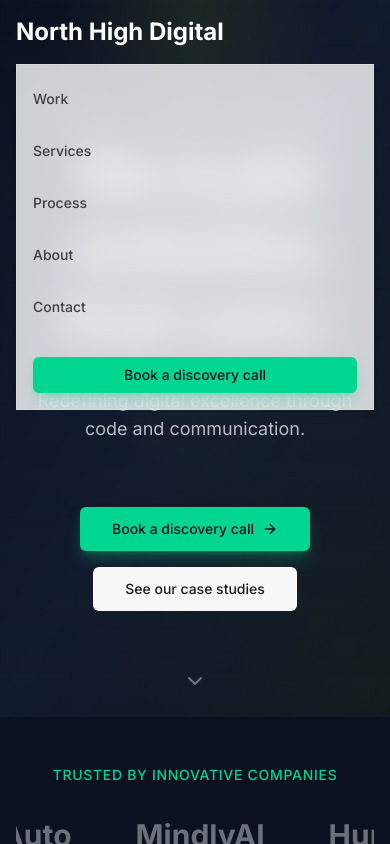
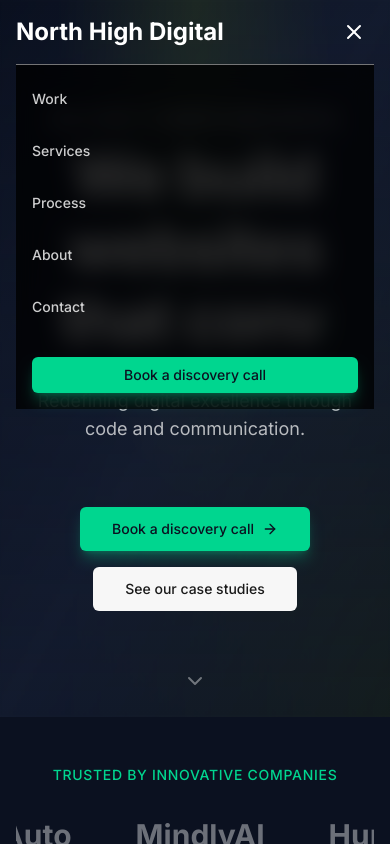
Before and after one commit to benthuro21/NorthHighDigital, a Next.js app: page / in a window 390 px wide. Both pictures are taken after a click on the button "Toggle mobile menu". Shown: the top 844 px of the page. Built offline with nearby package versions, Linux system fonts and the light colour scheme.

Commit message:
updated UI/CSS of a bunch of components

```diff
--- a/src/app/(site)/_components/case-studies.tsx
+++ b/src/app/(site)/_components/case-studies.tsx
@@ -50,7 +50,7 @@ export function CaseStudies() {
                   className="object-cover w-full h-full"
                   fill
                 />
-                <div className="absolute inset-0 bg-gradient-to-t from-background/80 to-transparent" />
+                <div className="absolute inset-0 bg-gradient-to-t from-background/30 to-transparent" />
               </div>
 
               <div className="p-6">
@@ -77,7 +77,6 @@ export function CaseStudies() {
             </motion.div>
           ))}
         </div>
-
       </div>
     </section>
   );
--- a/src/app/(site)/_components/header.tsx
+++ b/src/app/(site)/_components/header.tsx
@@ -38,9 +38,9 @@ export function Header() {
       transition={{ duration: 0.6, ease: "easeOut" }}
       className={`fixed top-0 left-0 right-0 z-50 transition-all duration-300 ${
         isScrolled
-          ? "glass shadow-lg border-b border-border/50"
-          : "bg-transparent"
-      }`}
+          ? "bg-[rgba(0,0,0,0.75)] backdrop-blur-md border-b border-border/50 shadow-md"
+          : "bg-transparent border-transparent"
+      } text-white`}
     >
       <div className="max-w-7xl mx-auto px-4 sm:px-6 lg:px-8">
         <div className="flex items-center justify-between h-16">
@@ -48,9 +48,7 @@ export function Header() {
           <Link href="/" className="flex items-center space-x-2">
             <motion.div
               whileHover={{ scale: 1.05 }}
-              className={`py-2 text-2xl sm:text-2xl md:text-2xl lg:text-3xl font-bold font-heading transition-colors ${
-                isScrolled ? "text-foreground" : "text-white"
-              }`}
+              className="py-2 text-2xl sm:text-2xl md:text-2xl lg:text-3xl font-bold font-heading text-white"
             >
               North High Digital
             </motion.div>
@@ -62,11 +60,7 @@ export function Header() {
               <Link
                 key={item.name}
                 href={item.href}
-                className={`text-sm font-medium transition-colors ${
-                  isScrolled
-                    ? "text-foreground/80 hover:text-foreground"
-                    : "text-white/80 hover:text-white"
-                }`}
+                className="text-sm font-medium text-white/80 hover:text-white transition-colors"
               >
                 {item.name}
               </Link>
@@ -75,12 +69,7 @@ export function Header() {
 
           {/* Desktop CTA */}
           <div className="hidden md:flex items-center space-x-4">
-            <Button
-              asChild
-              variant="accent"
-              size="sm"
-              className="font-medium"
-            >
+            <Button asChild variant="accent" size="sm" className="font-medium">
               <Link href={siteConfig.company.calendlyLink} target="_blank">
                 Book a discovery call
               </Link>
@@ -91,14 +80,14 @@ export function Header() {
           <Button
             variant="ghost"
             size="icon"
-            className="md:hidden p-2"
+            className="md:hidden p-2 text-white"
             onClick={() => setIsMobileMenuOpen(!isMobileMenuOpen)}
             aria-label="Toggle mobile menu"
           >
             {isMobileMenuOpen ? (
-              <X className="h-6 w-6" />
+              <X className="h-6 w-6 text-white" />
             ) : (
-              <Menu className="h-6 w-6" />
+              <Menu className="h-6 w-6 text-white" />
             )}
           </Button>
         </div>
@@ -111,14 +100,14 @@ export function Header() {
               animate={{ opacity: 1, height: "auto" }}
               exit={{ opacity: 0, height: 0 }}
               transition={{ duration: 0.2 }}
-              className="md:hidden border-t border-border/50 glass"
+              className="md:hidden border-t border-border/50 bg-[rgba(0,0,0,0.8)] backdrop-blur-md"
             >
-              <nav className="py-4 space-y-4">
+              <nav className="py-4 space-y-4 text-white">
                 {siteConfig.navigation.map((item) => (
                   <Link
                     key={item.name}
                     href={item.href}
-                    className="block px-4 py-2 text-sm font-medium text-foreground/80 hover:text-foreground transition-colors"
+                    className="block px-4 py-2 text-sm font-medium text-white/80 hover:text-white transition-colors"
                     onClick={() => setIsMobileMenuOpen(false)}
                   >
                     {item.name}
@@ -145,9 +134,11 @@ export function Header() {
           )}
         </AnimatePresence>
       </div>
+
+      {/* Scroll Progress Bar */}
       <div
         id="scroll-progress"
-        className="absolute bottom-0 left-0 h-[3px] bg-accent w-0 transition-[width] duration-75"
+        className="absolute bottom-0 left-0 h-[2px] bg-[var(--accent)] w-0 transition-[width] duration-75"
       />
     </motion.header>
   );
--- a/src/app/(site)/_components/hero.tsx
+++ b/src/app/(site)/_components/hero.tsx
@@ -28,7 +28,6 @@ export function Hero() {
           {/* Intro Text */}
           <div className="space-y-2">
             {" "}
-            {/* Intro Text */}
             <motion.p
               initial={{ opacity: 0, y: 10 }}
               animate={{ opacity: 1, y: 0 }}
--- a/src/app/(site)/_components/meet-the-founders.tsx
+++ b/src/app/(site)/_components/meet-the-founders.tsx
@@ -8,7 +8,7 @@ export function MeetTheFounders() {
     {
       name: "Benjamin Thuroczy",
       title: "Co-Founder & CEO",
-      image: "/images/founders/Thuroczy.1 (1 of 1)-X3.jpg",
+      image: "/images/founders/ben.jpg",
       bio: "Software engineer with experience at JPMorgan Chase, where he worked as a Software Engineer and Business Analyst developing AI-powered solutions for risk management. Previously held roles at GE Aerospace managing supply chain operations and Swagelok as a Process Engineer. Combines technical expertise with data-driven strategy to build scalable solutions.",
     },
     {
--- a/src/app/(site)/_components/ui/typingtext.tsx
+++ b/src/app/(site)/_components/ui/typingtext.tsx
@@ -51,13 +51,12 @@ export function TypingText({
     return () => clearTimeout(timer);
   }, [text, isDeleting, loopNum, words, typingSpeed, deletingSpeed, pauseTime]);
 
+  const currentWord = words[loopNum % words.length];
+  const isFullWord = text === currentWord;
+
   return (
-  <motion.span
-    className="relative inline-block px-1"
-    animate={{ color: highlight ? textColor : "#fff" }} // 👈 swap colors here
-    transition={{ duration: 0.3 }}
-  >
-    {/* Highlight block */}
+    <motion.span className="relative inline-block px-1">
+      {/* Background highlight animation */}
       <motion.span
         className="absolute inset-0 rounded-sm -z-10"
         animate={{
@@ -67,7 +66,18 @@ export function TypingText({
         }}
         transition={{ duration: 0.4, ease: "easeInOut" }}
       />
+
+      {/* Typing text with smooth color transition */}
+      <motion.span
+        animate={{
+          color: isFullWord ? "var(--accent)" : textColor,
+        }}
+        transition={{ duration: 0.5, ease: "easeInOut" }}
+      >
         {text}
+      </motion.span>
+
+      {/* Blinking cursor */}
       <motion.span
         className="inline-block ml-1 w-[2px] h-6 bg-[var(--accent)]"
         animate={{ opacity: [1, 0, 1] }}
@@ -75,5 +85,4 @@ export function TypingText({
       />
     </motion.span>
   );
-
 }
--- a/src/site.config.ts
+++ b/src/site.config.ts
@@ -7,7 +7,7 @@ export const siteConfig = {
     founders: [{
       name: "Benjamin Thuroczy",
       title: "Co-Founder",
-      image: "/images/founders/Thuroczy.1 (1 of 1)-X3.jpg"
+      image: "/images/founders/ben.jpg"
     },
     {
       name: "Ardi Ahmed",
```
Also changed, not shown: public/images/founders/ben.jpg (renamed from public/images/founders/Thuroczy.1 (1 of 1)-X3.jpg). Lines whose indentation alone changed are shown as unchanged.
